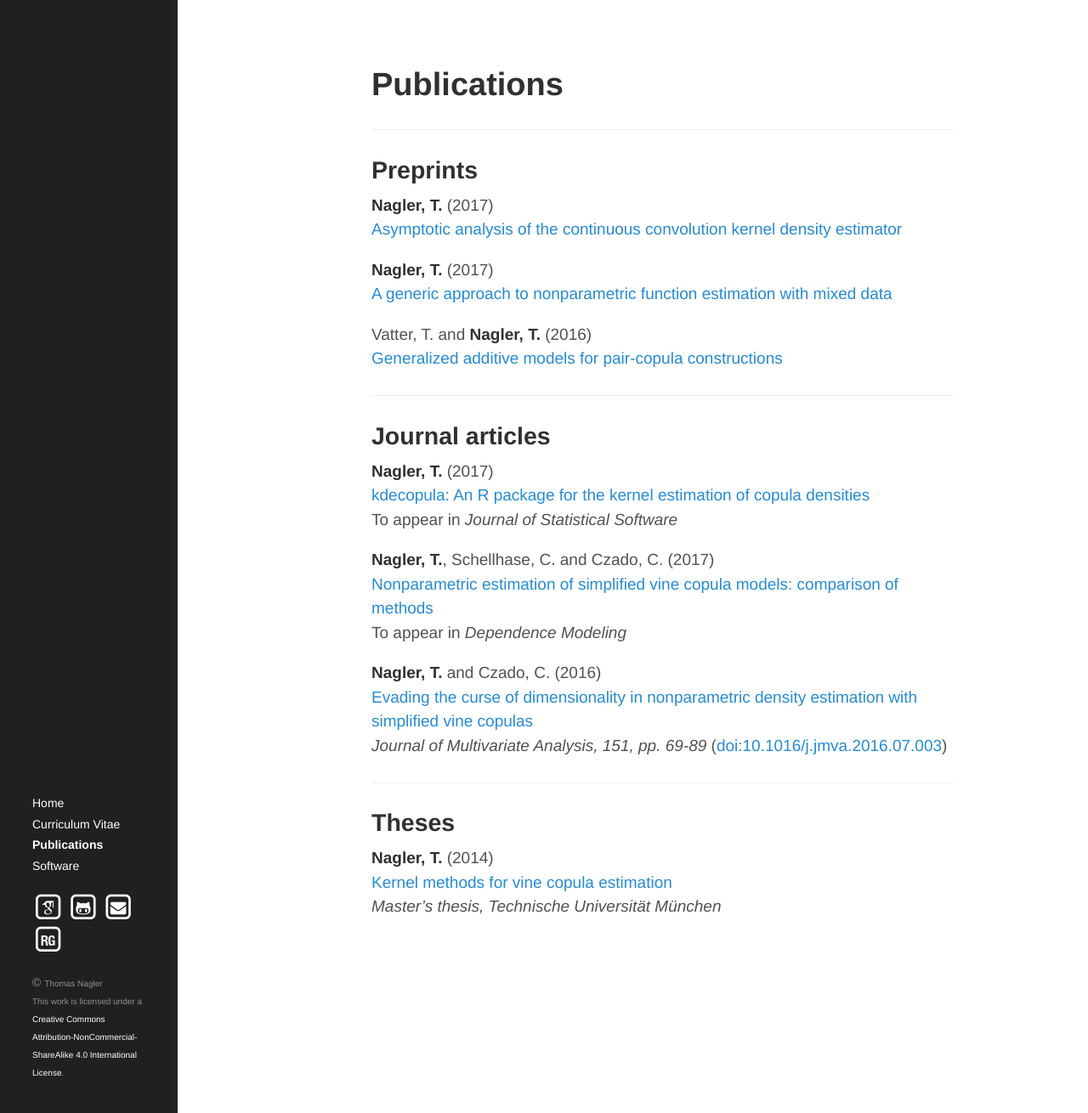
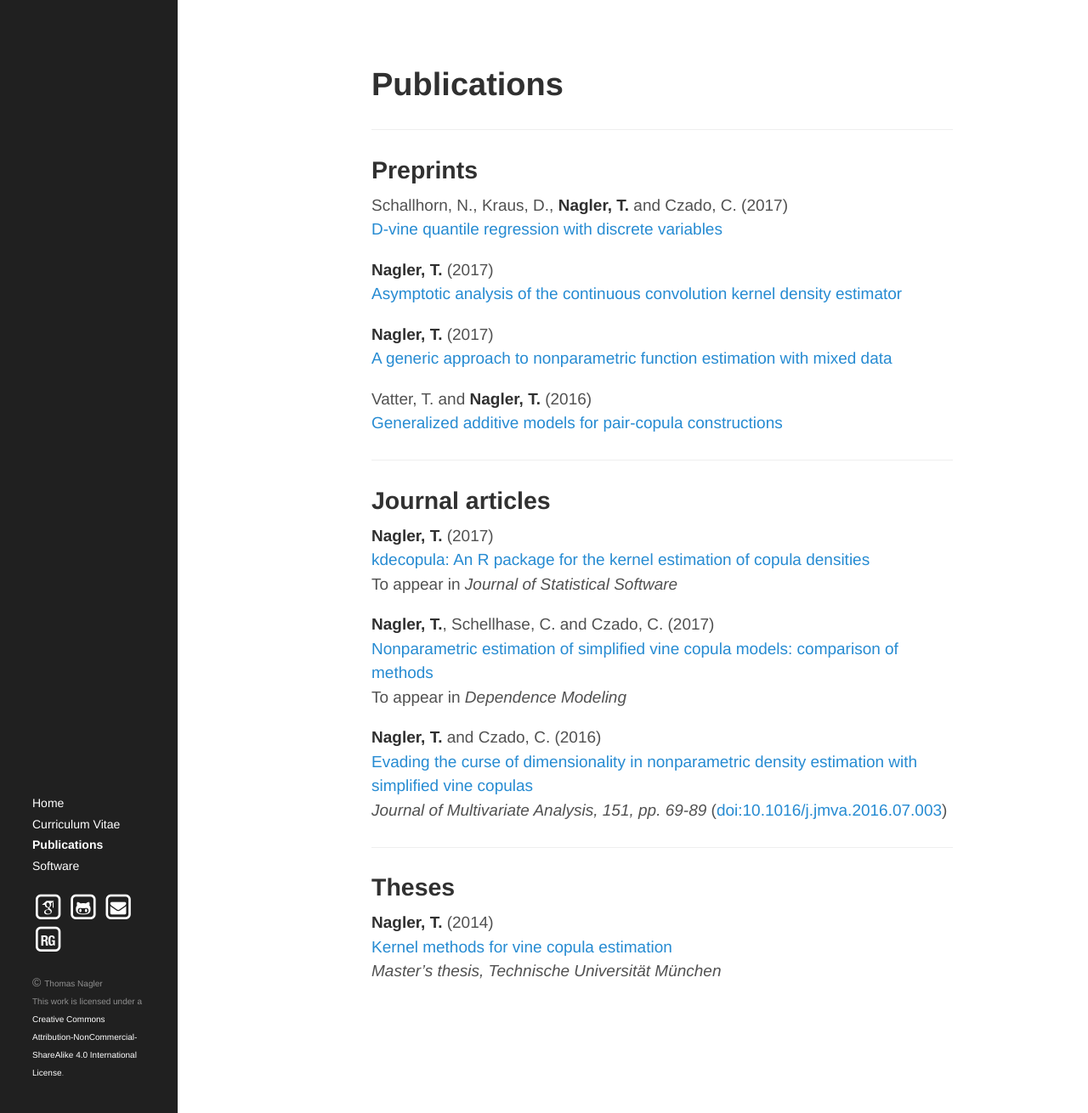
Before and after one commit to tnagler/tnagler.github.io, a Jekyll site: the page built from pubs.md, in a window 1280 px wide and 1310 px high. Shown: the whole window at 85% size. Built offline with Jekyll 4.4.1, drawn with Linux system fonts in a browser that asks for light colours; nearby versions of some CDN libraries; some web fonts are replaced.

Commit message:
add D-vine quantile preprint

```diff
--- a/pubs.md
+++ b/pubs.md
@@ -7,6 +7,9 @@ title: "Publications"
 ----------
 
 ## Preprints
+
+Schallhorn, N., Kraus, D., **Nagler, T.** and Czado, C. (2017)
+[D-vine quantile regression with discrete variables](http://arxiv.org/abs/1705.08310)
 
 **Nagler, T.** (2017)
 [Asymptotic analysis of the continuous convolution kernel density estimator](https://arxiv.org/abs/1705.05431)
```
